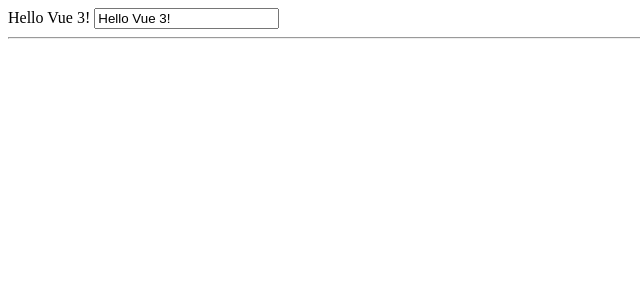
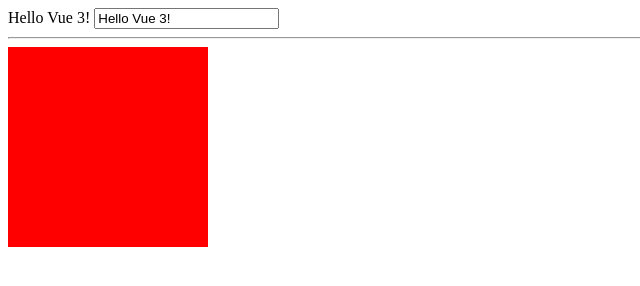
Before and after one commit to abduldoesramen/RoboQuiz, a plain HTML site: page index.html in a window 1280 px wide. Shown: the whole page, without its empty margins (0-640 px from the left). Drawn offline with nearby package versions, Linux system fonts and the light colour scheme.

Commit message:
done basic code vue

```diff
--- a/index.html
+++ b/index.html
@@ -8,12 +8,21 @@
         height: 200px;
         width: 200px;
       }
+      .redbox {
+        background-color: red;
+        height: 200px;
+        width: 200px;
+      }
+      [v-cloak] {
+        display: none;
+      }
     </style>
   </head>
   <body>
-    <div id="app">{{ greeting }} <input v-model="greeting"/>
+    <div id="app" v-cloak>{{ greeting }} <input v-model="greeting"/>
     <hr/>
-    <div v-show="isVisible" class="box"></div>
+    <div v-if="isVisible" class="box"></div>
+    <div v-else-if="isVisible2" class="redbox"></div>
     </div>
     <script src="https://unpkg.com/vue@next"></script>
     <script>
@@ -21,7 +30,8 @@
         data: function () {
           return {
             greeting: "Hello Vue 3!",
-            isVisible: false
+            isVisible: false,
+            isVisible2: true
           };
         },
       });
```
